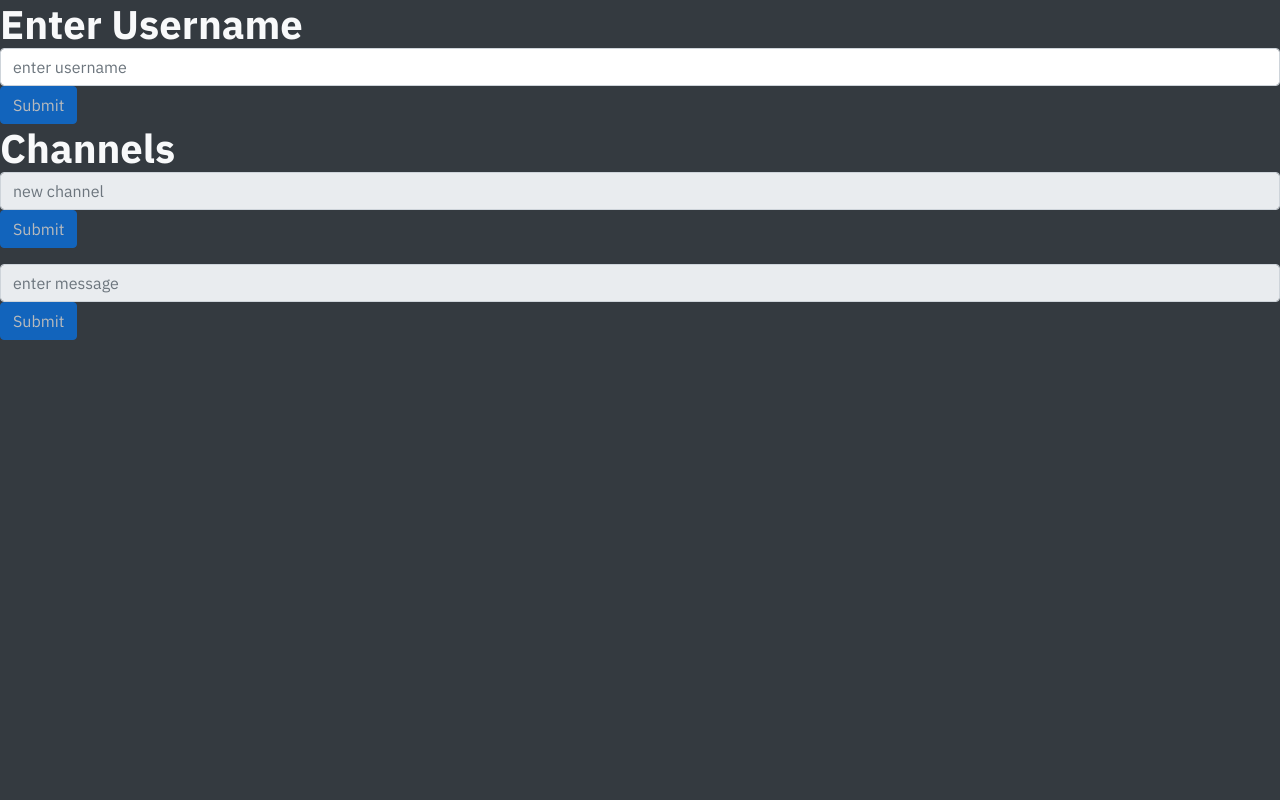
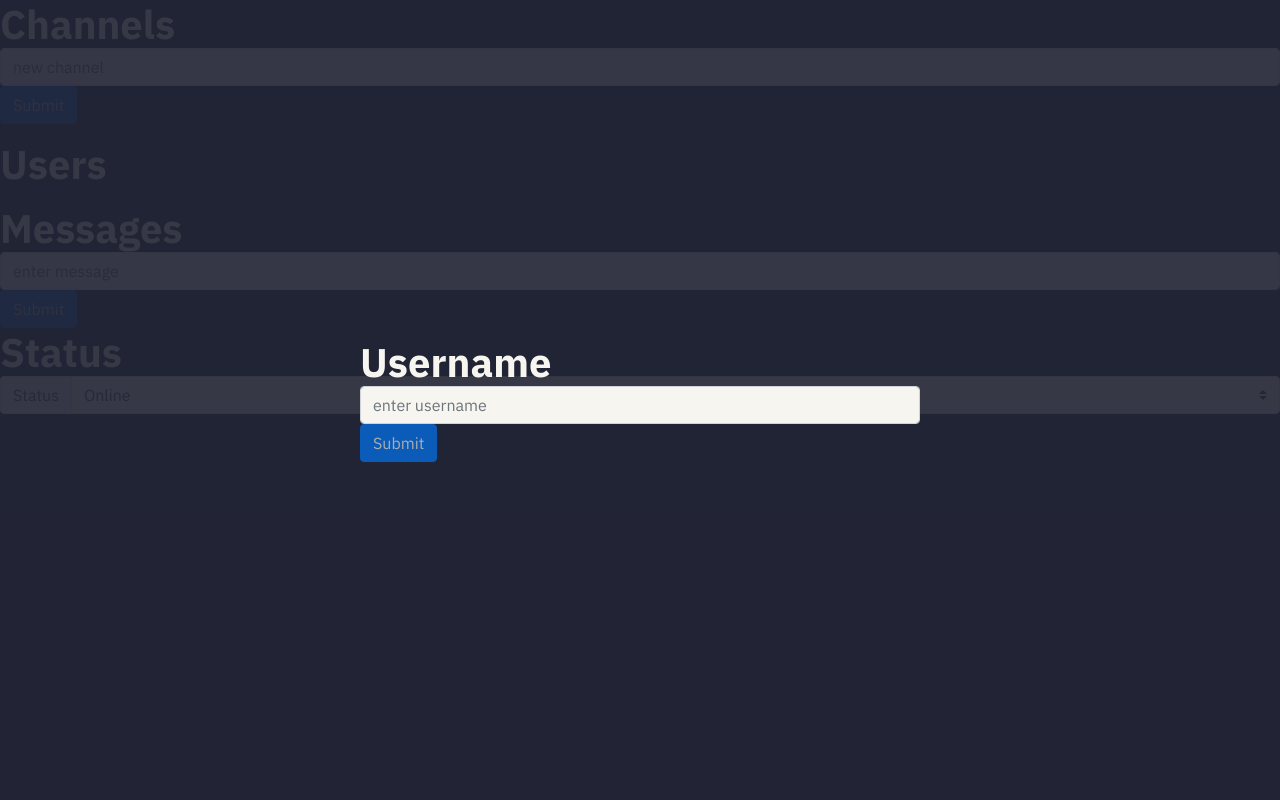
Before and after one commit to DonutDeflector/eyearesee, a Flask app: page / in a window 1280 px wide. Run offline with Flask 2, Linux system fonts and the light colour scheme; some libraries are stand-ins or nearby versions.

Commit message:
final features implemented, basic styling

```diff
--- a/application.py
+++ b/application.py
@@ -10,14 +10,54 @@ app = Flask(__name__)
 app.config["SECRET_KEY"] = os.getenv("SECRET_KEY")
 socketio = SocketIO(app)
 
+user_list = []
 channel_list = []
 channel_messages = []
 
 
 @app.route("/")
 def index():
-    return render_template("index.html", channel_list=channel_list,
-                           channel_messages=channel_messages)
+    return render_template("index.html",
+                           user_list=user_list,
+                           channel_list=channel_list)
+
+
+@socketio.on("username registration")
+def username_registration(data):
+    username = data["username"]
+
+    # default status to online
+    status = "Online"
+
+    # generate dict to store user information
+    user_dict = {}
+    user_dict["username"] = username
+    user_dict["status"] = status
+
+    # add user to users list
+    user_list.append(user_dict)
+
+    # broadcast newly registered username to all clients
+    emit("fetch newest user", user_dict, broadcast=True)
+
+
+@socketio.on("update status")
+def update_status(data):
+    username = data["username"]
+    status = data["status"]
+
+    searching = True
+
+    # update status of correct user
+    while (searching):
+        for user in user_list:
+            if user["username"] == username:
+                user["status"] = status
+                searching = False
+
+    # send updated status to all users
+    emit("fetch updated status", {
+         "username": username, "status": status}, broadcast=True)
 
 
 @socketio.on("channel creation")
@@ -37,7 +77,7 @@ def channel_creation(data):
     if duplicate == False:
         channel_list.append(channel_name)
 
-        # generate dict to store messages for
+        # generate dict to store messages in
         channel_dict = {}
         channel_dict["channel_name"] = channel_name
         channel_dict["messages"] = []
@@ -51,20 +91,17 @@ def channel_creation(data):
 @app.route("/fetch_messages", methods=["POST"])
 def fetch_messages():
     channel_name = request.json["channel_name"]
-
-    message_submission = {"username": "foo", "content": "bar",
-                          "timestamp": datetime.datetime.now()
-                          .strftime("%B %d, %Y // %I:%M:%S %p")}
+    fetched_channel_messages = None
 
     for channel in channel_messages:
         if channel["channel_name"] == channel_name:
             fetched_channel_messages = channel["messages"]
-            channel["messages"].append(message_submission.copy())
 
-    print(fetched_channel_messages)
-
-    return jsonify({"channel_name": channel_name,
-                    "messages": fetched_channel_messages})
+    if fetched_channel_messages != None:
+        return jsonify({"channel_name": channel_name,
+                        "messages": fetched_channel_messages})
+    else:
+        return jsonify({"status": "no messages"})
 
 
 @socketio.on("message submission")
@@ -77,13 +114,25 @@ def update_messages(data):
     # generate serverside timestamp
     timestamp = datetime.datetime.now().strftime("%B %d, %Y // %I:%M:%S %p")
 
+    # generate message submission
     message_submission = {"username": username, "content": content,
                           "timestamp": timestamp}
 
-    # add message to correct channel
-    for channel in channel_messages:
-        if channel["channel_name"] == channel_name:
-            channel["messages"].append(message_submission.copy())
+    searching = True
+
+    # add message to correct channel, only store most recent 100 messages
+    while (searching):
+        for channel in channel_messages:
+            if channel["channel_name"] == channel_name:
+                # add message to array
+                channel["messages"].append(message_submission.copy())
+
+                # if number of messages exceeds 100, remove oldest message
+                if len(channel["messages"]) > 100:
+                    channel["messages"].pop(0)
+
+                # end channel search
+                searching = False
 
     # sends channel name of updated channel to clients
     emit("notify new message", channel_name, broadcast=True)
--- a/src/scss/project2.scss
+++ b/src/scss/project2.scss
@@ -1,4 +1,11 @@
 /* Variables */
+$dark: #222435;
+$light: #f7f5ef;
+
+$black: #222435;
+$white: #f7f5ef;
+
+$font-family-base: "IBM Plex Sans", sans-serif;
 
 /* Import */
 
@@ -7,7 +14,6 @@
 /* Document */
 
 body {
-  font-family: "IBM Plex Sans", sans-serif;
   background-color: $dark;
   color: $light;
   margin: 0;
@@ -29,6 +35,25 @@ h6 {
   margin: 0;
 }
 
+/* Container */
+
+.container {
+  padding: 0 10px;
+}
+
+/* Username */
+
+#username-container {
+  z-index: 1000;
+  position: absolute;
+  height: 100vh;
+  width: 100%;
+  display: flex;
+  flex-direction: column;
+  justify-content: center;
+  background-color: rgba($dark, 0.9);
+}
+
 /* Channel List */
 
 .channel-name {
--- a/static/js/project2.js
+++ b/static/js/project2.js
@@ -8,17 +8,36 @@ document.addEventListener("DOMContentLoaded", () => {
   // new user protocol
   //
 
+  // disable channel and message submission if no username has been chosen
   if (localStorage.getItem("username") == null) {
     document.querySelector("#channel-input").readOnly = true;
     document.querySelector("#message-submission-input").readOnly = true;
   } else {
-    document.querySelector("#username-input").readOnly = true;
+    document.querySelector("#username-container").remove();
+  }
+
+  //
+  // returning user protocol
+  //
+
+  // if current channel exists in local storage, display messages from channel
+  if (localStorage.getItem("current_channel") != null) {
+    const current_channel = localStorage.getItem("current_channel");
+
+    document.querySelector(
+      "#messages-container"
+    ).dataset.name = current_channel;
+
+    set_channel_header(current_channel);
+    fetch_messages(current_channel);
   }
 
   //
   // username registration
   //
 
+  // only runs when username has not been set
+  if (localStorage.getItem("username") == null) {
     // disable button to prevent blank submissions
     document.querySelector("#username-submit").disabled = true;
 
@@ -33,16 +52,72 @@ document.addEventListener("DOMContentLoaded", () => {
       const username = document.querySelector("#username-input").value;
       localStorage.setItem("username", username);
 
+      // add user to server-side users list
+      socket.emit("username registration", {
+        username: username
+      });
+
       // remove username submission
       document.querySelector("#username-container").remove();
 
-    // allow message submission and channel creation
-    allow_submission("message-submission");
-    allow_submission("channel");
+      // allow message and channel input
+      document.querySelector("#channel-input").readOnly = false;
+      document.querySelector("#message-submission-input").readOnly = false;
 
       // prevent form from submitting
       return false;
     };
+  }
+
+  //
+  // user list
+  //
+
+  // when a username is registered, this will add the new user to the list
+  socket.on("fetch newest user", data => {
+    const username = data.username;
+    const status = data.status;
+
+    const user_list_entry_template = Handlebars.compile(
+      document.querySelector("#user-list-entry").innerHTML
+    );
+
+    const user_list_entry = user_list_entry_template({
+      username: username,
+      status: status
+    });
+
+    document.querySelector("#user-list").innerHTML += user_list_entry;
+  });
+
+  //
+  // user status
+  //
+
+  // send status change to the server
+  function set_status() {
+    username = localStorage.getItem("username");
+    status = document.querySelector("#user-status-select").value;
+
+    socket.emit("update status", { username: username, status: status });
+  }
+
+  // update status changes
+  socket.on("fetch updated status", data => {
+    const username = data.username;
+    const status = data.status;
+
+    const user_entry_status = document
+      .querySelector("#user-" + username)
+      .querySelector(".user-status");
+
+    user_entry_status.innerHTML = "(" + status + ")";
+  });
+
+  // listen for change in status by the user
+  document
+    .querySelector("#user-status-select")
+    .addEventListener("change", set_status);
 
   //
   // channel creation
@@ -102,21 +177,19 @@ document.addEventListener("DOMContentLoaded", () => {
   document
     .querySelector("#channel-list")
     .addEventListener("click", function(e) {
-      // if user clicks on li, initiates ajax request to fetch messages
+      // if user clicks on li, fetch message with ajax and store clicked channel
       if (e.target && e.target.nodeName == "LI") {
-        const request = new XMLHttpRequest();
+        // store channel that was clicked on
         const channel_name = e.target.dataset.name;
 
-        request.open("POST", "/fetch_messages");
-        request.setRequestHeader("Content-Type", "application/json");
+        // set channel name header to clicked channel
+        set_channel_header(channel_name);
 
-        request.onload = () => {
-          const data = JSON.parse(request.responseText);
-          display_messages(data);
-        };
+        // add channel to local storage
+        localStorage.setItem("current_channel", channel_name);
 
-        const data = JSON.stringify({ channel_name: channel_name });
-        request.send(data);
+        // ajax request to fetch messages
+        fetch_messages(channel_name);
       }
     });
 
@@ -135,20 +208,7 @@ document.addEventListener("DOMContentLoaded", () => {
     document.querySelector("#messages-container").dataset.name = channel_name;
 
     for (var message of messages) {
-      const message_card_template = Handlebars.compile(
-        document.querySelector("#message-card").innerHTML
-      );
-
-      const message_card = message_card_template({
-        username: message.username,
-        timestamp: message.timestamp,
-        content: message.content
-      });
-
-      console.log(message_card);
-
-      // add card into messages container
-      document.querySelector("#messages-container").innerHTML += message_card;
+      display_message_card(message);
     }
   }
 
@@ -180,10 +240,10 @@ document.addEventListener("DOMContentLoaded", () => {
       });
 
       // clear form and disable submission
-      document.querySelector("message-submission-input").value = "";
-      document.querySelector("message-submission-submit").disabled = true;
+      document.querySelector("#message-submission-input").value = "";
+      document.querySelector("#message-submission-submit").disabled = true;
 
-      // prevent form from submitting
+      // present form from submitting
       return false;
     };
   });
@@ -203,7 +263,8 @@ document.addEventListener("DOMContentLoaded", () => {
 
       request.onload = () => {
         const data = JSON.parse(request.responseText);
-        alert(data);
+        display_message_card(data);
+        limit_messages_displayed(100);
       };
 
       const data = JSON.stringify({ channel_name: channel_name });
@@ -219,6 +280,7 @@ document.addEventListener("DOMContentLoaded", () => {
     const input = form + "-input";
     const submit = form + "-submit";
 
+    // only allow submission if form isn't empty
     if (document.getElementById(input).value.length > 0)
       document.getElementById(submit).disabled = false;
     else document.getElementById(submit).disabled = true;
@@ -229,15 +291,42 @@ document.addEventListener("DOMContentLoaded", () => {
       document.querySelector("#message-card").innerHTML
     );
 
+    // generate message card
     const message_card = message_card_template({
       username: message.username,
       timestamp: message.timestamp,
       content: message.content
     });
 
-    console.log(message_card);
+    // add card into messages container
+    document.querySelector("#messages-container").innerHTML += message_card;
+  }
 
-    // add card into messages container
-    document.querySelector("#messages-container").appendChild(message_card);
+  function fetch_messages(channel_name) {
+    const request = new XMLHttpRequest();
+
+    request.open("POST", "/fetch_messages");
+    request.setRequestHeader("Content-Type", "application/json");
+
+    request.onload = () => {
+      const data = JSON.parse(request.responseText);
+      display_messages(data);
+    };
+
+    const data = JSON.stringify({ channel_name: channel_name });
+    request.send(data);
+  }
+
+  function limit_messages_displayed(limit_count) {
+    const messages_container = document.querySelector("#messages-container");
+    const oldest_message = document.querySelector(".message-card");
+
+    if (messages_container.childElementCount > limit_count) {
+      oldest_message.remove();
+    }
+  }
+
+  function set_channel_header(channel_name) {
+    document.querySelector("#channel-name").innerHTML = channel_name;
   }
 });
--- /dev/null
+++ b/templates/handlebars/message_card.html
@@ -0,0 +1,9 @@
+<script id="message-card" type="text/x-handlebars-template">
+<div class="message-card">
+  {% raw -%}
+  <h4>{{username}}</h4>
+  <span>{{timestamp}}</span>
+  <p>{{content}}</p>
+{%- endraw %}
+</div>
+</script>
--- /dev/null
+++ b/templates/handlebars/user-list-entry.html
@@ -0,0 +1,8 @@
+<script id="user-list-entry" type="text/x-handlebars-template">
+{% raw -%}
+<li id="user-{{ username }}" data-name="{{ username }}">
+  <span class="user-username">{{ username }}</span>
+  <span class="user-status">({{ status }})</span>
+</li>
+{%- endraw %}
+</script>
--- a/templates/index.html
+++ b/templates/index.html
@@ -3,14 +3,7 @@
 {% extends "layouts/default.html" %}
 
 {% block body %}
-<div id="username-container">
-  <h2>Enter Username</h2>
-  <form id="username-form">
-    <input type="username" class="form-control" id="username-input"
-    aria-describedby="username" placeholder="enter username" autocomplete="off">
-    <button class="btn btn-primary" id="username-submit" type="submit">Submit</button>
-  </form>
-</div>
+{% include "sections/username.html" %}
 <div id="channel-container">
   <h2>Channels</h2>
   <form id="channel-form">
@@ -26,7 +19,19 @@
     {% endfor %}
   </ul>
 </div>
+<div id="user-container">
+  <h2>Users</h2>
+  <ul id="user-list">
+    {% for user in user_list %}
+      <li id="user-{{ user.username }}" data-name="{{ user.username }}">
+        <span class="user-username">{{ user.username }}</span>
+        <span class="user-status">({{ user.status }})</span>
+      </li>
+    {% endfor %}
+  </ul>
+</div>
 <div id="message-submission-container">
+  <h2>Messages</h2>
   <form id="message-submission-form">
     <input type="message-submission" class="form-control" id="message-submission-input"
     aria-describedby="message submission" placeholder="enter message" autocomplete="off">
@@ -35,6 +40,23 @@
     </button>
   </form>
 </div>
+<div id="user-status-container">
+  <h2>Status</h2>
+  <div class="input-group mb-2">
+    <div class="input-group-prepend">
+      <label class="input-group-text">Status</label>
+    </div>
+    <select id="user-status-select" class="custom-select">
+      <option value="Online" selected>Online</option>
+      <option value="Idle">Idle</option>
+      <option value="Busy">Busy</option>
+      <option value="Do Not Disturb">Do Not Disturb</option>
+    </select>
+  </div>
+</div>
+<div id="channel-name-container">
+  <h2 id="channel-name"></h2>
+</div>
 <div id="messages-container">
 </div>
 {% endblock %}
--- a/templates/layouts/default.html
+++ b/templates/layouts/default.html
@@ -1,3 +1,6 @@
+{% set handlebars = ["handlebars/message_card.html",
+                     "handlebars/user-list-entry.html"] %}
+
 <!DOCTYPE html>
 <html lang="en">
 
@@ -5,7 +8,8 @@
   <title>EyeAreSee // {{page_name}}</title>
   <meta charset="utf-8">
   <link rel="stylesheet" href="{{ url_for('static',filename='css/project2.css') }}">
-  <link href="https://fonts.googleapis.com/css?family=IBM+Plex+Sans:400,700" rel="stylesheet">
+  <link href="https://fonts.googleapis.com/css?family=IBM+Plex+Sans:400,700"
+  rel="stylesheet">
   <script src="https://cdnjs.cloudflare.com/ajax/libs/socket.io/2.1.1/socket.io.js"></script>
   <script src="https://cdnjs.cloudflare.com/ajax/libs/handlebars.js/4.0.11/handlebars.min.js"></script>
   <script src="{{ url_for('static',filename='js/project2.js') }}"></script>
@@ -15,18 +19,11 @@
   <script src="https://stackpath.bootstrapcdn.com/bootstrap/4.1.1/js/bootstrap.min.js"
   integrity="sha384-smHYKdLADwkXOn1EmN1qk/HfnUcbVRZyYmZ4qpPea6sjB/pTJ0euyQp0Mk8ck+5T"
   crossorigin="anonymous"></script>
+  {% for file in handlebars %}
+    {% include file %}
+  {% endfor %}
   <meta name="viewport" content="width=device-width, initial-scale=1.0">
-  <script id="message-card" type="text/x-handlebars-template">
-  <div class="message-card">
-    {% raw -%}
-    <h4>{{username}}</h4>
-    <span>{{timestamp}}</span>
-    <p>{{content}}</p>
-    {%- endraw %}
-  </div>
-  </script>
 </head>
-
 <body>
   {% block body %}
   {% endblock %}
--- /dev/null
+++ b/templates/sections/username.html
@@ -0,0 +1,15 @@
+<div id="username-container">
+  <div class="container">
+    <div class="col col-md-8 col-lg-6 offset-md-2 offset-lg-3 pl-0 pr-0">
+      <h2>Username</h2>
+      <form id="username-form">
+        <input type="username" class="form-control" id="username-input"
+        aria-describedby="username" placeholder="enter username"
+        autocomplete="off">
+        <button class="btn btn-primary" id="username-submit" type="submit">
+          Submit
+        </button>
+      </form>
+    </div>
+  </div>
+</div>
```
Also changed, not shown: static/css/project2.css, templates/handlebar/message_card.html (deleted), 1 other file. Lines whose indentation alone changed are shown as unchanged.
